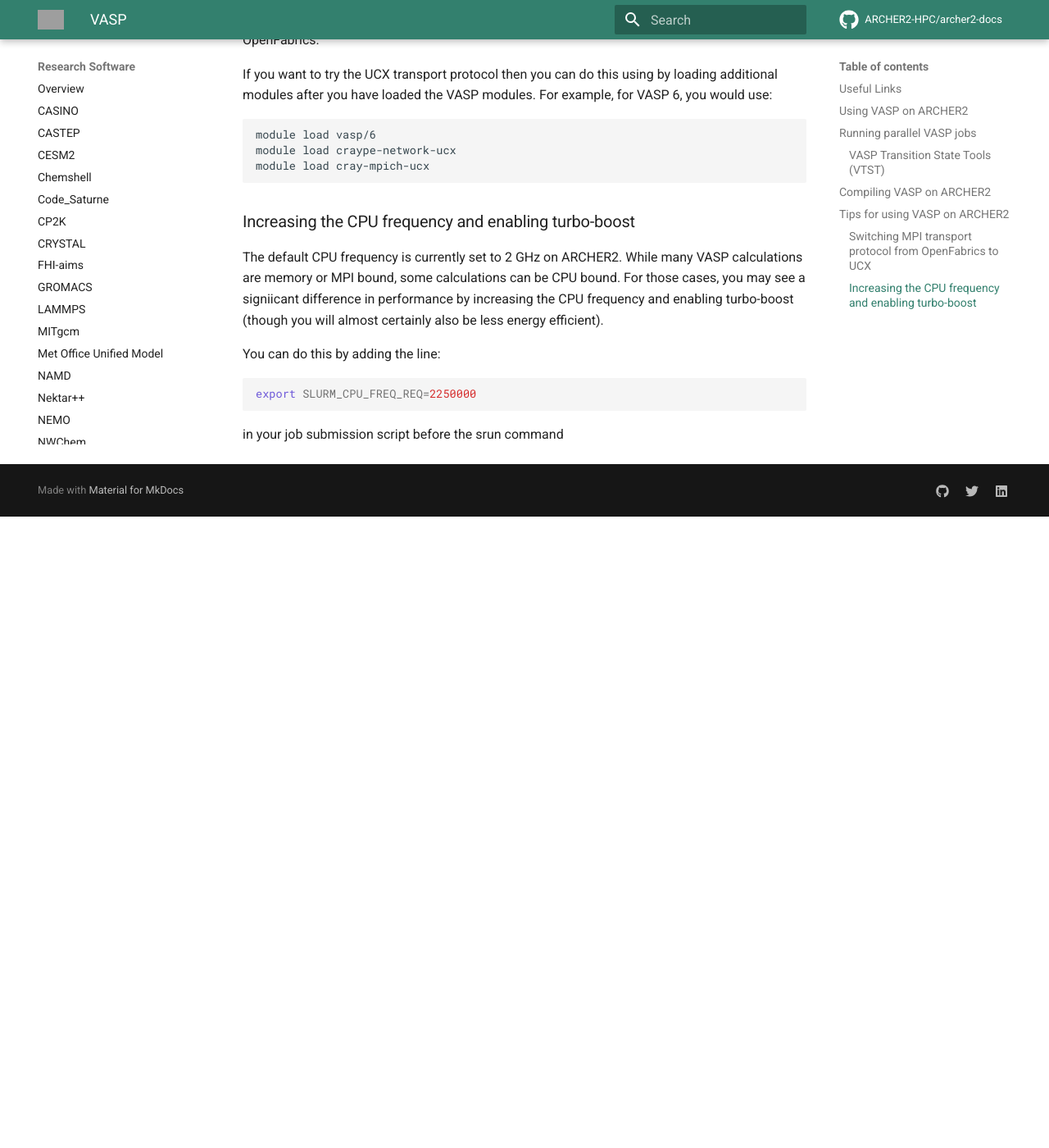
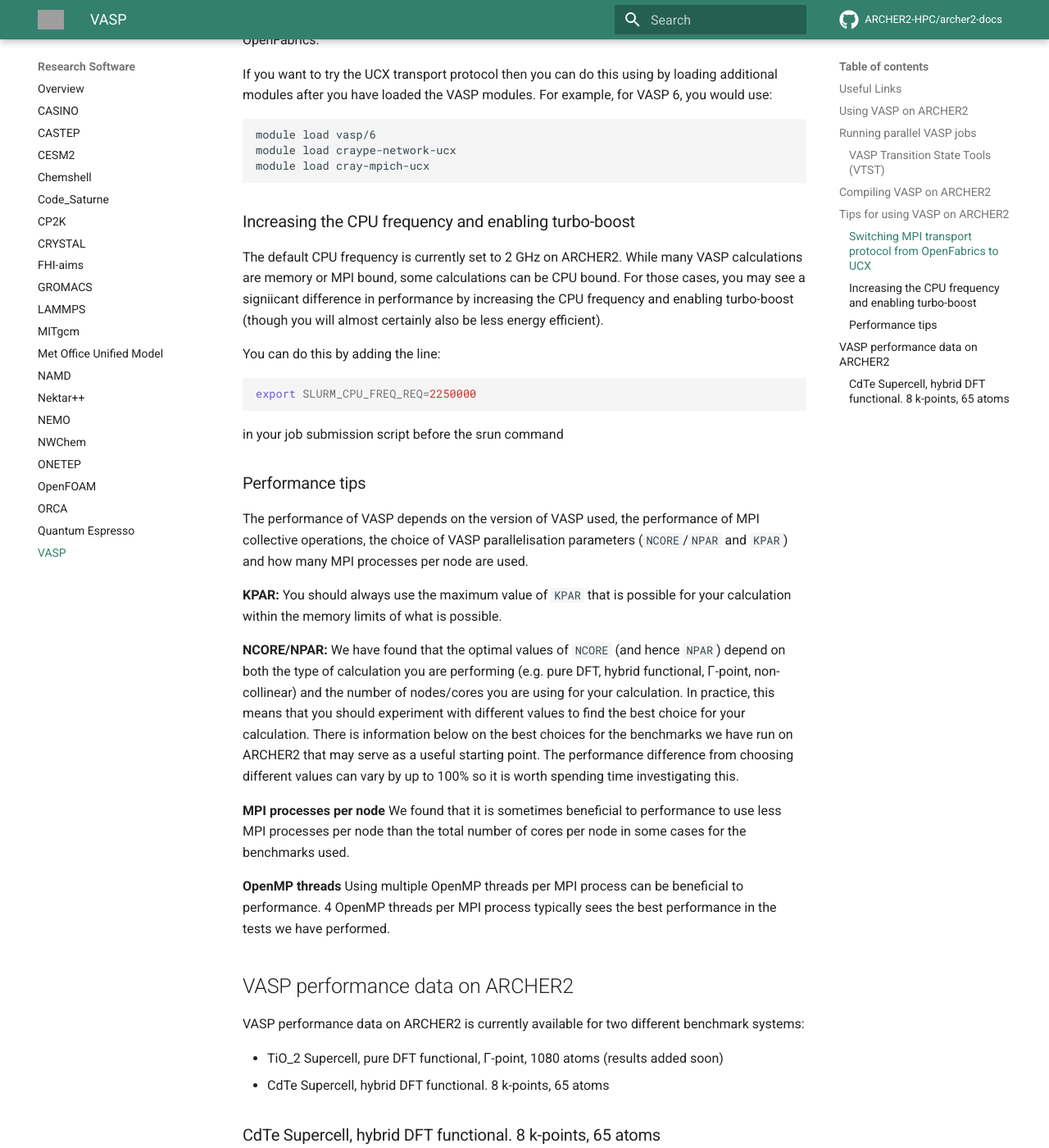
Before and after one commit to ARCHER2-HPC/archer2-docs, an MkDocs documentation site: the page built from docs/research-software/vasp.md, in a window 1280 px wide and 1400 px high, scrolled down 3363 px. Shown: the whole window at 82% size. Built offline with MkDocs 1.6.1 and Material for MkDocs 9.7.7, drawn with Linux system fonts in a browser that asks for light colours; comment, search, counter and statistics services are not loaded; before the commit the page ends 3993 px from its top, so only the background shows below that; some of the changed lines change nothing that is shown; some of the changed text lies outside the part shown; grey boxes are pictures that could not be loaded.

Commit message:
Adds CdTe performance data

````diff
--- a/docs/research-software/vasp.md
+++ b/docs/research-software/vasp.md
@@ -168,13 +168,15 @@
 in your job submission script before the srun command
 
 
-<!-- Temporarily removed peformance tips while they are updated
+
 
 ### Performance tips
 
 The performance of VASP depends on the version of VASP used, the performance
 of MPI collective operations, the choice of VASP parallelisation parameters
 (`NCORE`/`NPAR` and `KPAR`) and how many MPI processes per node are used.
+
+<!-- Temporarily removed peformance tips while they are updated
 
 **VASP version** For the benchmarks studied, VASP 6.3.0 usually gives
 better performance than the older VASP 5.4.4.pl2. The exception is for when
@@ -201,6 +203,8 @@
 export UCX_IB_REG_METHODS=direct
 ```
 
+-->
+
 **KPAR:** You should always use the maximum value of `KPAR` that is possible for
 your calculation within the memory limits of what is possible.
 
@@ -215,25 +219,21 @@
 
 **MPI processes per node** We found that it is sometimes beneficial to performance to
 use less MPI processes per node than the total number of cores per node in some cases
-for the benchmarks used. We found that for the large TiO2 &Gamma;-point calculation it
-was best to use just 64 MPI processes per node (leaving half of the cores idle). For
-the CdTe non-collinear, multiple k-point benchmark, best performance was achieved when
-all 128 cores on the node had an MPI process (128 MPI processes per node).
+for the benchmarks used.
 
-**OpenMP threads** The use of OpenMP threads did not improve performance or scaling
-for either of the benchmarks used. This was true even for the TiO2 benchmark case where
-we used only 64 MPI processes per node, the performance was better with 64 idle cores
-on a node rather than using the spare core for OpenMP threads. This seems to be because
-when OpenMP threading is used, `NCORE` is fixed at a value of 1, which gives poor
-performance.
+**OpenMP threads** Using multiple OpenMP threads per MPI process can be beneficial to
+performance. 4 OpenMP threads per MPI process typically sees the best performance in the
+tests we have performed.
 
 ## VASP performance data on ARCHER2
 
 VASP performance data on ARCHER2 is currently available for two
 different benchmark systems:
 
-- TiO_2 Supercell, pure DFT functional, &Gamma;-point, 1080 atoms
+- TiO_2 Supercell, pure DFT functional, &Gamma;-point, 1080 atoms (results added soon)
 - CdTe Supercell, hybrid DFT functional. 8 k-points, 65 atoms
+
+<!--
 
 ### TiO_2 Supercell, pure DFT functional, Gamma-point, 1080 atoms
 
@@ -271,6 +271,7 @@
 |    32 |                     64 |                2048 |    64 |                 131 |
 |    64 |                     64 |                4096 |    64 |                  82 |
 
+-->
 
 ### CdTe Supercell, hybrid DFT functional. 8 k-points, 65 atoms
 
@@ -278,38 +279,33 @@
 
 - Uses `vasp_ncl`
 - `NELM = 6`
-- [CdTe performance data](https://github.com/hpc-uk/archer-benchmarks/blob/main/others/VASP/analysis/VASP_CdTe_perf_analysis.ipynb)
 
 Performance summary:
 
 - VASP version:
-  + Up to 8 nodes: best performance from VASP 6.3.0
-  + 16 nodes or more: best performance from VASP 5.4.4.pl2
+    - VASP 6.4.2 with MKL 19.5 gives best performance (`vasp/6/6.4.2-mkl19` modules)
 - Cores per node:
-  + Best performance usually from 128 MPI processes per node - all cores occupied
-  + At 64 nodes, best performance from 64 MPI processes per node - 64 core idle
+    + Best performance usually from 128 MPI processes per node - all cores occupied
 - `NCORE`:
-  + Up to 8 nodes: best performance with `NCORE = 4` (VASP 6.3.0)
-  + 16 nodes or more: best performance with `NCORE = 16` (VASP 5.4.4.pl2)
+    + Up to 8 nodes: best performance with `NCORE = 4`
+    + 16 nodes or more: best performance with `NCORE = 16`
 - `KPAR = 2` is maximum that can be used on standard memory nodes
-- Scales well to 64 nodes
-- Using OpenMP threads results in worse performance
+- Scales well to 8 nodes, OK to 16 nodes
+- Using 4 OpenMP threads per MPI process usually gives best performance
 
-#### Full system, VASP 6.3.0
+Setup details:
+ - `vasp/6/6.4.2-mkl19` module
+ - GCC 11.2.0
+ - MKL 19.5 for BLAS/LAPACK/ScaLAPACK and FFTW
+ - OFI for MPI transport layer
 
- - `vasp/6/6.3.0` module
- - GCC 11.2.0
- - AOCL 3.1 for BLAS/LAPACK/ScaLAPACK and FFTW
- - UCX for MPI transport layer
 
-| Nodes | MPI processes per node | Total MPI processes | NCORE | KPAR | 6.3.0 (full system) |
-|------:|-----------------------:|--------------------:|------:|-----:|-------------------------:|
-|     1 |                    128 |                 128 |     4 |    2 |                    19000 |
-|     2 |                    128 |                 256 |     4 |    2 |                    10021 |
-|     4 |                    128 |                 512 |     4 |    2 |                     5560 |
-|     8 |                    128 |                1024 |     4 |    2 |                     3176 |
-|    16 |                    128 |                2048 |     8 |    2 |                     2413 |
-|    32 |                     64 |                2048 |    16 |    2 |                     1340 |
-|    64 |                     64 |                4096 |    16 |    2 |                      908 |
-
--->
+| Nodes | MPI processes per node | OpenMP thread per MPI process | Total cores         | NCORE | KPAR | LOOP+ Time |
+|------:|-----------------------:|------------------------------:|--------------------:|------:|-----:|-----------:|
+|     1 |                     32 |                             4 |                 128 |     1 |    2 |       5838 |
+|     2 |                     32 |                             4 |                 256 |     1 |    2 |       3115 |
+|     4 |                     32 |                             4 |                 512 |     1 |    2 |       1682 |
+|     8 |                     32 |                             4 |                1024 |     1 |    2 |        928 |
+|    16 |                    128 |                             1 |                2048 |    16 |    2 |        612 |
+|    32 |                    128 |                             1 |                4096 |    16 |    2 |        459 |
+|    64 |                    128 |                             1 |                8192 |    16 |    2 |        629 |
````
